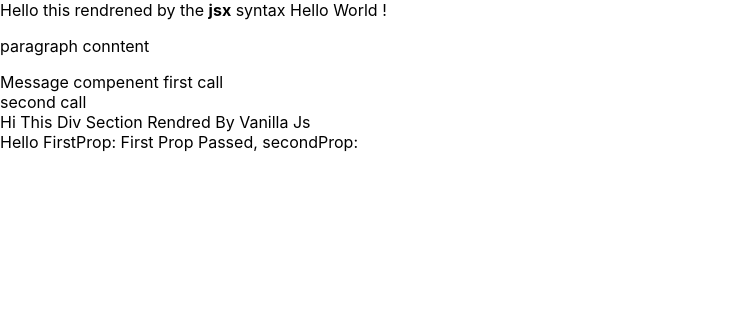
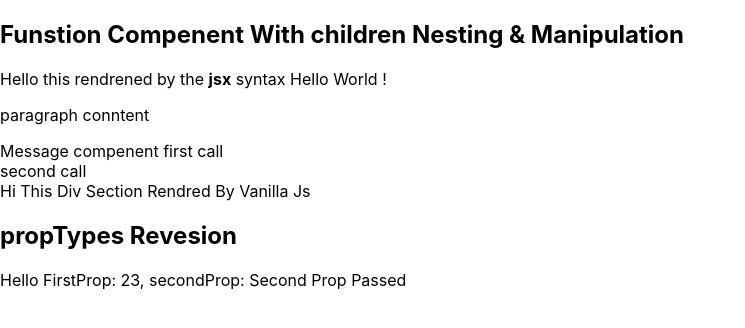
Before and after one commit to zakariaazaraf/react-revesion-egghead-course, a React (Create React App) app in the folder react-revesion/: page / in a window 1280 px wide. Shown: the top 328 px of the page, without its empty margins (0-745 px from the left). Built offline with nearby package versions, Linux system fonts and the light colour scheme.

Commit message:
use the propTypes package to validate compenents and think to remove code at the production stage

```diff
--- a/react-revesion/src/index.js
+++ b/react-revesion/src/index.js
@@ -37,6 +37,7 @@ const Message = props => <div className = 'message'>{props.children}</div>
 
 const element = (
   <>
+    <h2>Funstion Compenent With children Nesting & Manipulation</h2>
     <div className='container'>
       Hello this rendrened by the <strong>jsx</strong> syntax {
         <>
@@ -56,11 +57,12 @@ const element = (
 )
 
 ReactDOM.render(element, document.getElementById('root'))
-console.log(<Message>third call</Message>)
+//console.log(<Message>third call</Message>)
 
 const SayHello = ({firstProp, secondProp}) => {
   return (
     <>
+      <h2>propTypes Revesion</h2>
       Hello FirstProp: {firstProp}, secondProp: {secondProp}
     </>
   )
@@ -68,7 +70,8 @@ const SayHello = ({firstProp, secondProp}) => {
 
 // VALIDATE THE COPMENENT Hard Coded
 SayHello.propTypes = {
-  firstProp(prop, propName, compenentName){
+  // HARD CODED
+  /* firstProp(prop, propName, compenentName){
     function isEmpty(object){
       for(let pr in object){
         if(object.hasOwnProperty(pr)){
@@ -78,9 +81,13 @@ SayHello.propTypes = {
       return false
     }
     if(!isEmpty(prop)){
-      return new Error(`Hey, the ${propName} Required childrens`)
+      return new Error(`Hey, the ${compenentName} Compenent Required ${propName} children`)
     }
-  }
+  } */
+
+  // USE THE REACT PACKGE
+  firstProp: propTypes.string.isRequired,
+  secondProp: propTypes.string.isRequired
 }
 
-ReactDOM.render(<SayHello firstProp= 'First Prop Passed'/>, document.getElementById('propTypes'))
+ReactDOM.render(<SayHello firstProp = {23} secondProp = 'Second Prop Passed'/>, document.getElementById('propTypes'))
```
